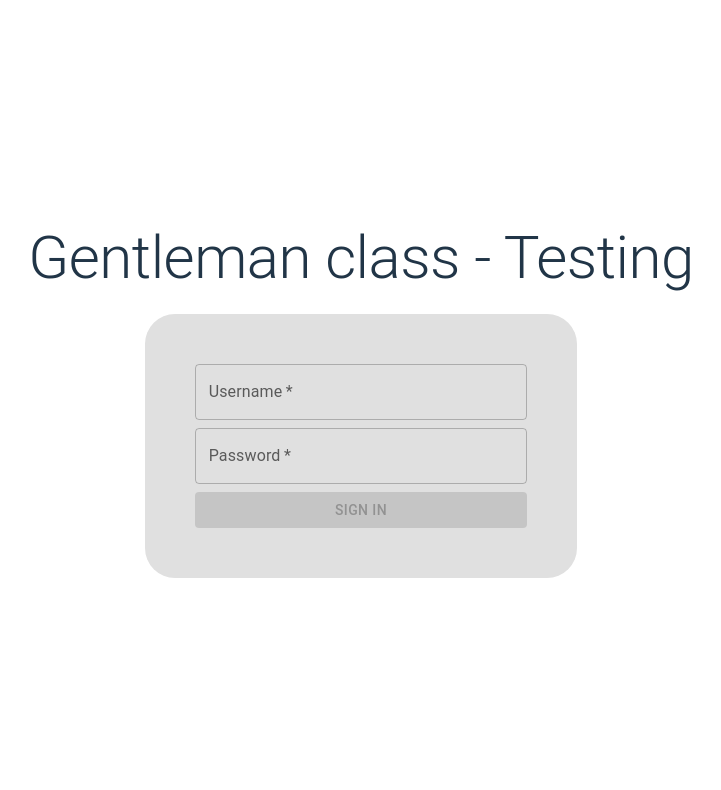
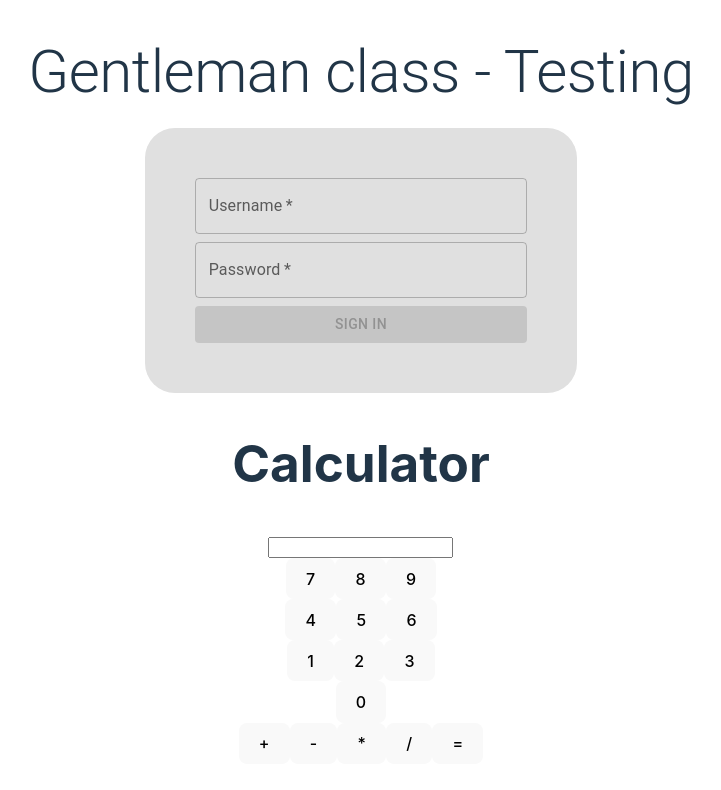
Before and after one commit to castromaciel/testing-practice, a React (Vite) app: page / in a window 1280 px wide. Shown: the top 790 px of the page, without its empty margins (279-1000 px from the left). Built offline with nearby package versions, Linux system fonts and the light colour scheme.

Commit message:
add coverage script

```diff
--- a/package.json
+++ b/package.json
@@ -5,11 +5,11 @@
   "type": "module",
   "scripts": {
     "build": "tsc && vite build",
+    "coverage": "vitest run --coverage",
     "dev": "vite",
     "preview": "vite preview",
     "start": "vite",
     "test": "vitest --run",
-    "test:coverage": "vitest run --coverage",
     "test:ui": "vitest --ui",
     "test:watch": "vitest",
     "prepare": "husky install"
--- a/src/App.tsx
+++ b/src/App.tsx
@@ -1,5 +1,6 @@
 import { Box, Typography } from '@mui/material'
 import { LoginForm } from './pages'
+import { Calculator } from './pages/Calculator/Calculator'
 
 const App = () => (
   <Box
@@ -13,6 +14,7 @@ const App = () => (
       Gentleman class - Testing
     </Typography>
     <LoginForm />
+    <Calculator />
   </Box>
 )
 
```
